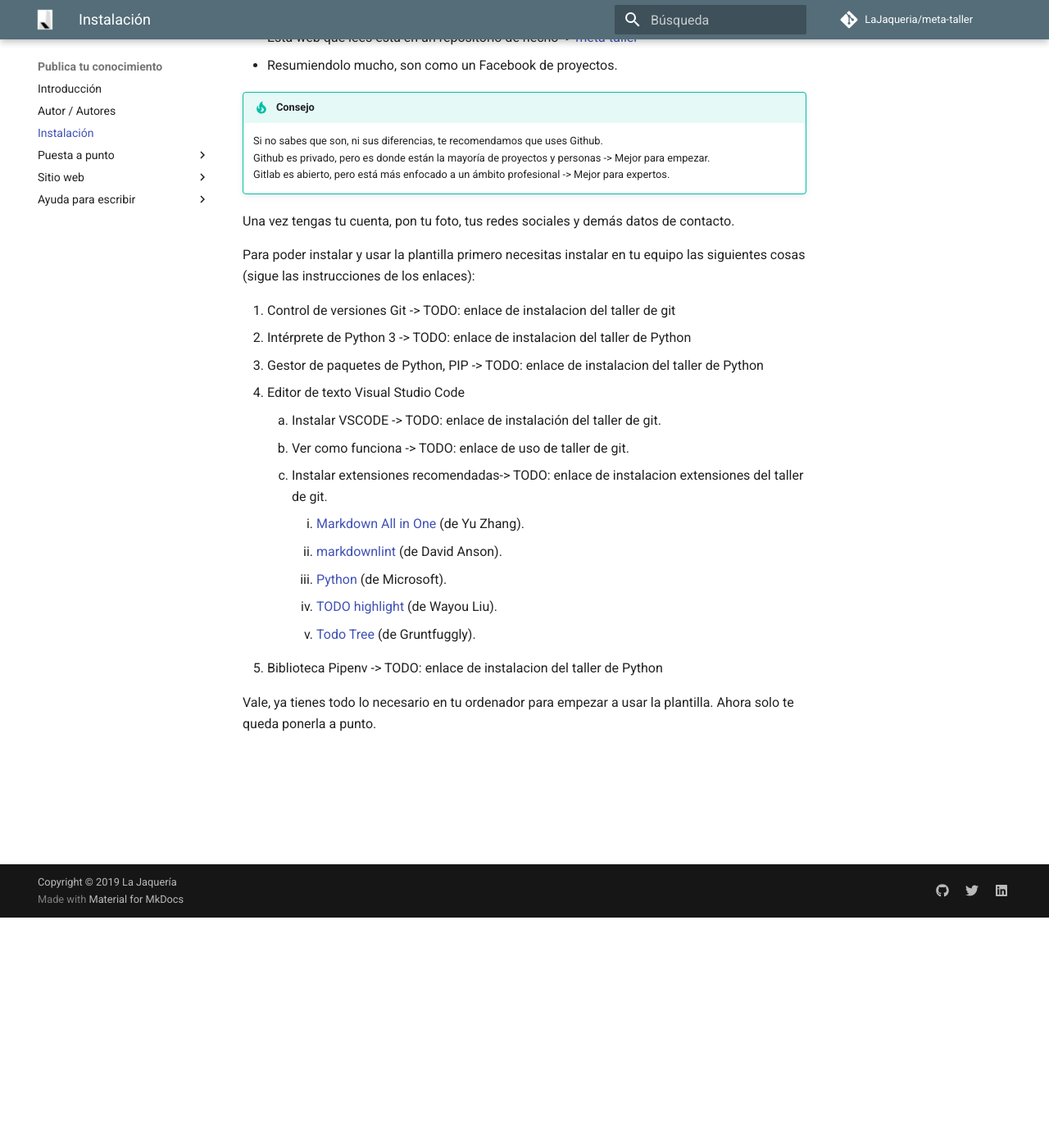
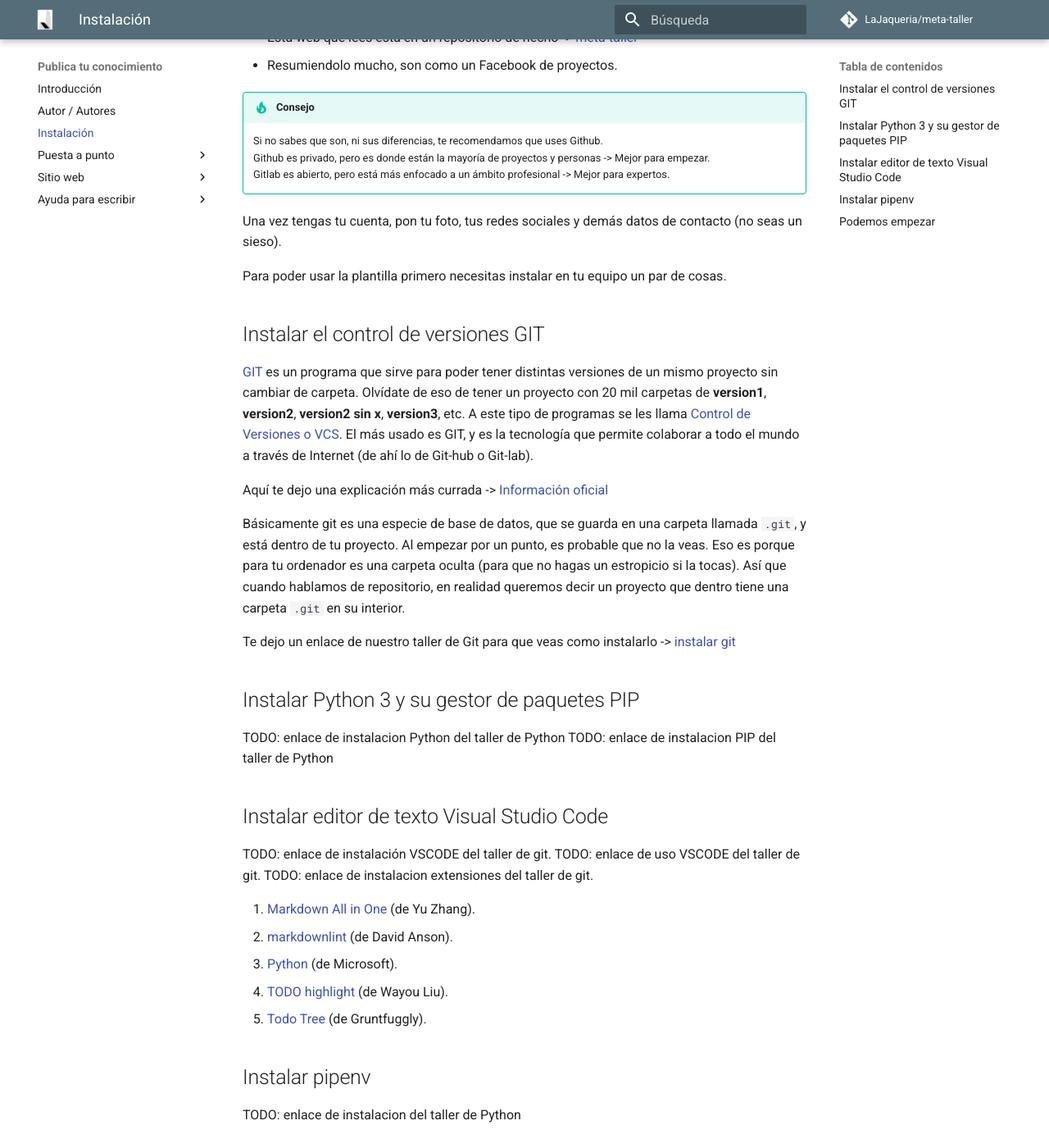
Before and after one commit to LaJaqueria/meta-taller, an MkDocs documentation site: the page built from docs/instalacion.md, in a window 1280 px wide and 1400 px high, scrolled down 281 px. Shown: the whole window at 82% size. Built offline with MkDocs 1.6.1 and Material for MkDocs 9.7.7, drawn with Linux system fonts in a browser that asks for light colours; comment, search, counter and statistics services are not loaded.

Commit message:
instalacion reordenada

```diff
--- a/docs/instalacion.md
+++ b/docs/instalacion.md
@@ -12,22 +12,41 @@
     Github es privado, pero es donde están la mayoría de proyectos y personas -> Mejor para empezar.
     Gitlab es abierto, pero está más enfocado a un ámbito profesional -> Mejor para expertos.
 
-Una vez tengas tu cuenta, pon tu foto, tus redes sociales y demás datos de contacto.
+Una vez tengas tu cuenta, pon tu foto, tus redes sociales y demás datos de contacto (no seas un sieso).
 
-Para poder instalar y usar la plantilla primero necesitas instalar en tu equipo las siguientes cosas (sigue las instrucciones de los enlaces):
+Para poder usar la plantilla primero necesitas instalar en tu equipo un par de cosas.
 
-1. Control de versiones Git -> TODO: enlace de instalacion del taller de git
-2. Intérprete de Python 3 -> TODO: enlace de instalacion del taller de Python
-3. Gestor de paquetes de Python, PIP -> TODO: enlace de instalacion del taller de Python
-4. Editor de texto Visual Studio Code
-    1. Instalar VSCODE -> TODO: enlace de instalación del taller de git.
-    2. Ver como funciona -> TODO: enlace de uso de taller de git.
-    3. Instalar extensiones recomendadas-> TODO: enlace de instalacion extensiones del taller de git.
-        1. [Markdown All in One](https://marketplace.visualstudio.com/items?itemName=yzhang.markdown-all-in-one) (de Yu Zhang).
-        2. [markdownlint](https://marketplace.visualstudio.com/items?itemName=DavidAnson.vscode-markdownlint) (de David Anson).
-        3. [Python](https://marketplace.visualstudio.com/items?itemName=ms-python.python) (de Microsoft).
-        4. [TODO highlight](https://marketplace.visualstudio.com/items?itemName=wayou.vscode-todo-highlight) (de Wayou Liu).
-        5. [Todo Tree](https://marketplace.visualstudio.com/items?itemName=Gruntfuggly.todo-tree) (de Gruntfuggly).
-5. Biblioteca Pipenv -> TODO: enlace de instalacion del taller de Python
+## Instalar el control de versiones GIT
+
+[GIT](https://git-scm.com/) es un programa que sirve para poder tener distintas versiones de un mismo proyecto sin cambiar de carpeta. Olvídate de eso de tener un proyecto con 20 mil carpetas de **version1**, **version2**, **version2 sin x**, **version3**, etc. A este tipo de programas se les llama [Control de Versiones o VCS](https://es.wikipedia.org/wiki/Control_de_versiones). El más usado es GIT, y es la tecnología que permite colaborar a todo el mundo a través de Internet (de ahí lo de Git-hub o Git-lab).
+
+Aquí te dejo una explicación más currada -> [Información oficial](https://git-scm.com/book/es/v2/Inicio---Sobre-el-Control-de-Versiones-Acerca-del-Control-de-Versiones)
+
+Básicamente git es una especie de base de datos, que se guarda en una carpeta llamada `.git`, y está dentro de tu proyecto. Al empezar por un punto, es probable que no la veas. Eso es porque para tu ordenador es una carpeta oculta (para que no hagas un estropicio si la tocas). Así que cuando hablamos de repositorio, en realidad queremos decir un proyecto que dentro tiene una carpeta `.git` en su interior.
+
+Te dejo un enlace de nuestro taller de Git para que veas como instalarlo -> [instalar git](https://lajaqueria.org/aprender-git/instalacion/)
+
+## Instalar Python 3 y su gestor de paquetes PIP
+
+TODO: enlace de instalacion Python del taller de Python
+TODO: enlace de instalacion PIP del taller de Python
+
+## Instalar editor de texto Visual Studio Code
+
+TODO: enlace de instalación VSCODE del taller de git.
+TODO: enlace de uso VSCODE del taller de git.
+TODO: enlace de instalacion extensiones del taller de git.
+
+1. [Markdown All in One](https://marketplace.visualstudio.com/items?itemName=yzhang.markdown-all-in-one) (de Yu Zhang).
+2. [markdownlint](https://marketplace.visualstudio.com/items?itemName=DavidAnson.vscode-markdownlint) (de David Anson).
+3. [Python](https://marketplace.visualstudio.com/items?itemName=ms-python.python) (de Microsoft).
+4. [TODO highlight](https://marketplace.visualstudio.com/items?itemName=wayou.vscode-todo-highlight) (de Wayou Liu).
+5. [Todo Tree](https://marketplace.visualstudio.com/items?itemName=Gruntfuggly.todo-tree) (de Gruntfuggly).
+
+## Instalar pipenv
+
+TODO: enlace de instalacion del taller de Python
+
+## Podemos empezar
 
 Vale, ya tienes todo lo necesario en tu ordenador para empezar a usar la plantilla. Ahora solo te queda ponerla a punto.
```
Also changed, not shown: docs/instalacion/linux.md (deleted, +0 -51 lines), docs/instalacion/macos.md (deleted, +0 -42 lines), docs/instalacion/windows.md (deleted, +0 -42 lines).
